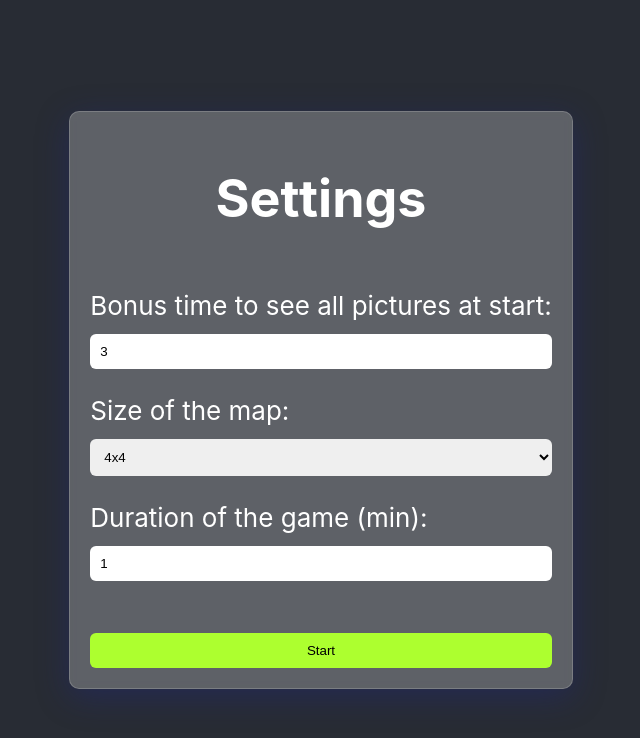
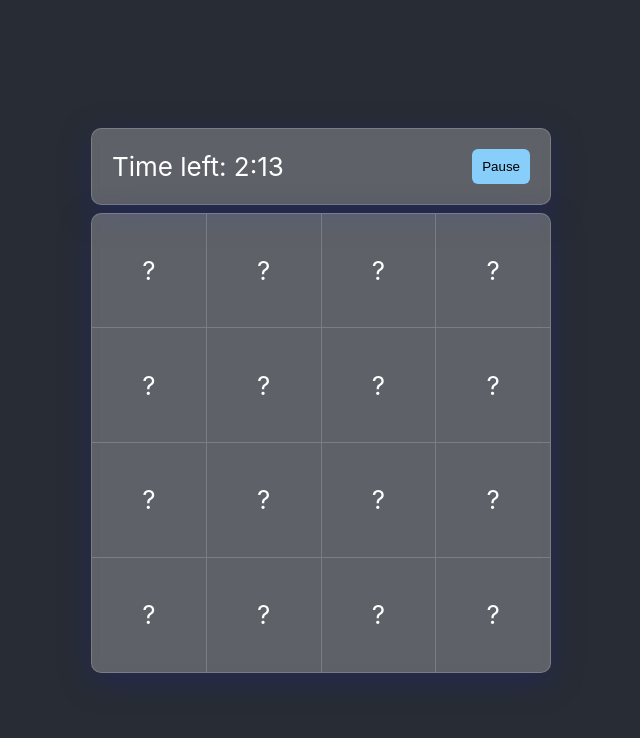
Before and after one commit to Matrosskin/find-the-pair--react, a React (Create React App) app: page / in a window 1280 px wide. Both pictures are taken after a click on the button "Start". Shown: the top 738 px of the page, without its empty margins (319-959 px from the left). Built offline with nearby package versions, Linux system fonts and the light colour scheme.

Commit message:
Added Board component.

```diff
--- a/src/App.scss
+++ b/src/App.scss
@@ -21,3 +21,24 @@
 .game-btn {
   cursor: pointer;
 }
+
+.green-btn {
+  background-color: greenyellow;
+}
+
+.blue-btn {
+  background-color: lightskyblue;
+}
+
+.card {
+  background: rgba( 255, 255, 255, 0.25 );
+  box-shadow: 0 8px 32px 0 rgba( 31, 38, 135, 0.37 );
+  backdrop-filter: blur( 4px );
+  -webkit-backdrop-filter: blur( 4px );
+  border-radius: 10px;
+  border: 1px solid rgba( 255, 255, 255, 0.18 );
+}
+
+.invisible {
+  display: none;
+}
--- a/src/App.tsx
+++ b/src/App.tsx
@@ -1,16 +1,51 @@
-import React from 'react';
+import React, { useState } from 'react';
 
 import './App.scss';
-import Settings from './components/settings.component';
+import Settings from './components/settings/settings.component';
+import { ISettings } from './reducers/settings.reducer';
+import Board from './components/board/board.component';
 
 function App() {
+  const [isSettingsVisible, setIsSettingsVisible] = useState(true);
+  const [isGamePaused, setIsGamePaused] = useState(false);
+  const [isBoardVisible, setIsBoardVisible] = useState(false);
+  const [currentGameSettings, setCurrentGameSettings] = useState<ISettings | null>(null);
+
+  const onStartGame = (settings: ISettings) => {
+    setCurrentGameSettings(settings);
+    setIsSettingsVisible(false);
+    setIsBoardVisible(true);
+    setIsGamePaused(false);
+  };
+
+  const onPauseGame = () => {
+    setIsGamePaused(true);
+    setIsSettingsVisible(true);
+  };
+
+  const onResumeGame = () => {
+    setIsSettingsVisible(false);
+    setIsGamePaused(false);
+  };
+
   return (
     <div className="ftpr-app">
-      <Settings
-        isGamePaused={false}
-        onStartGame={() => { console.error('Start btn click handler is not yet implemented'); }}
-        onResumeGame={() => { console.error('Resume btn click handler is not yet implemented'); }}
-      />
+      { isBoardVisible && currentGameSettings
+        && (
+          <Board
+            onPauseGame={onPauseGame}
+            settings={currentGameSettings}
+            isPaused={isGamePaused}
+          />
+        )}
+      { isSettingsVisible
+        && (
+          <Settings
+            isGamePaused={isGamePaused}
+            onStartGame={onStartGame}
+            onResumeGame={onResumeGame}
+          />
+        )}
     </div>
   );
 }
--- /dev/null
+++ b/src/components/board/board.component.scss
@@ -0,0 +1,43 @@
+.game-board:not(.invisible) {
+  display: flex;
+  flex-direction: column;
+  gap: 8px;
+  width: 100%;
+  padding-left: 20px;
+  padding-right: 20px;
+  box-sizing: border-box;
+  max-width: 500px;
+}
+
+.board-header {
+  padding: 20px;
+  display: flex;
+  flex-direction: row;
+  justify-content: space-between;
+  align-items: center;
+}
+
+.board-line {
+  display: flex;
+  flex-direction: row;
+  justify-content: space-between;
+  border-bottom: 1px solid rgba( 255, 255, 255, 0.18 );
+
+  &:last-of-type {
+    border-bottom: none;
+  }
+}
+
+.board-cell {
+  flex: 1 1 0;
+  aspect-ratio: 1;
+  display: flex;
+  justify-content: center;
+  align-items: center;
+  cursor: pointer;
+  border-right: 1px solid rgba( 255, 255, 255, 0.18 );
+
+  &:last-of-type {
+    border-right: none;
+  }
+}
--- /dev/null
+++ b/src/components/board/board.component.tsx
@@ -0,0 +1,48 @@
+import React, { useEffect, useState } from 'react';
+
+import './board.component.scss';
+import { ISettings } from '../../reducers/settings.reducer';
+
+const leftTime = '2:13';
+
+type BoardProps = {
+  onPauseGame: () => void,
+  settings: ISettings,
+  isPaused: boolean,
+};
+
+function Board({ onPauseGame, settings, isPaused }: BoardProps) {
+  const [boardMap, setBoardMap] = useState<any | null>(null);
+
+  useEffect(() => {
+    const size = settings.mapSize;
+    const amountOfCells = size * size;
+    const isEmptyCellRequired = !!(amountOfCells % 2);
+    const allCells = new Array(amountOfCells).fill(<div className="board-cell">?</div>);
+    if (isEmptyCellRequired) {
+      const indexOfEmptyCell = Math.trunc(amountOfCells / 2);
+      allCells[indexOfEmptyCell] = <div className="board-cell" />;
+    }
+    const boardCells = new Array(size).fill(null).map(
+      () => <div className="board-line">{allCells.splice(0, size)}</div>,
+    );
+    setBoardMap(boardCells);
+  }, [settings]);
+
+  return (
+    // TODO: I believe it would be better to left board at background while game paused,
+    // but I have not time at the moment to implement styles for such behavior.
+    <div className={`game-board ${isPaused ? 'invisible' : ''}`}>
+      <div className="board-header card">
+        {/* eslint-disable-next-line react/jsx-one-expression-per-line */}
+        <span>Time left: {leftTime}</span>
+        <button type="button" className="game-btn blue-btn" onClick={onPauseGame}>Pause</button>
+      </div>
+      <div className="board-body card">
+        {boardMap}
+      </div>
+    </div>
+  );
+}
+
+export default Board;
--- a/src/components/settings.component.scss
+++ /dev/null
@@ -1,34 +0,0 @@
-.settings-form {
-  display: flex;
-  flex-direction: column;
-  align-items: stretch;
-  gap: 1em;
-  background: rgba( 255, 255, 255, 0.25 );
-  box-shadow: 0 8px 32px 0 rgba( 31, 38, 135, 0.37 );
-  backdrop-filter: blur( 4px );
-  -webkit-backdrop-filter: blur( 4px );
-  border-radius: 10px;
-  border: 1px solid rgba( 255, 255, 255, 0.18 );
-  padding: 20px;
-  max-width: 500px;
-}
-
-.form-line {
-  display: flex;
-  flex-direction: column;
-  align-items: stretch;
-  gap: 0.5em;
-  width: 100%;
-
-  label {
-    text-align: left;
-  }
-}
-
-.start-btn {
-  background-color: greenyellow;
-}
-
-.resume-btn {
-  background-color: lightskyblue;
-}
--- /dev/null
+++ b/src/components/settings/settings.component.scss
@@ -0,0 +1,20 @@
+.settings-form {
+  display: flex;
+  flex-direction: column;
+  align-items: stretch;
+  gap: 1em;
+  padding: 20px;
+  max-width: 500px;
+}
+
+.form-line {
+  display: flex;
+  flex-direction: column;
+  align-items: stretch;
+  gap: 0.5em;
+  width: 100%;
+
+  label {
+    text-align: left;
+  }
+}
--- a/src/components/settings.component.tsx
+++ b/src/components/settings/settings.component.tsx
@@ -4,18 +4,18 @@ import { useSelector, useDispatch } from 'react-redux';
 import './settings.component.scss';
 import {
   ISettings, fetchSettings, saveSettings, setBonusTime, setDurationTime, setMapSize,
-} from '../reducers/settings.reducer';
+} from '../../reducers/settings.reducer';
 
 const availableSizes = [3, 4, 5, 6, 7, 8, 9];
 const getSizeLabel = (size: number) => `${size}x${size}`;
 
-type SettipgsProps = {
+type SettingsProps = {
   isGamePaused: boolean,
   onStartGame: (settings: ISettings) => void,
   onResumeGame: () => void,
 };
 
-function Settings({ isGamePaused, onStartGame, onResumeGame }: SettipgsProps) {
+function Settings({ isGamePaused, onStartGame, onResumeGame }: SettingsProps) {
   const settingsData = useSelector((store: { settings: ISettings }) => store.settings);
   const dispatch = useDispatch();
 
@@ -33,14 +33,14 @@ function Settings({ isGamePaused, onStartGame, onResumeGame }: SettipgsProps) {
   };
 
   return (
-    <div className="settings-form">
+    <div className="settings-form card">
       <h1>Settings</h1>
 
       <div className="form-line">
         {/* TODO: Need to find e reason why this rule triggers an error even if I used 'htmlFor' */}
         { /* eslint-disable-next-line jsx-a11y/label-has-associated-control */ }
         <label htmlFor="bonusTime">
-          Bonus time to see all pictures at start:
+          Time to see all pictures at start (sec):
         </label>
         <input
           type="number"
@@ -90,14 +90,14 @@ function Settings({ isGamePaused, onStartGame, onResumeGame }: SettipgsProps) {
       <div className="form-line divider" />
 
       <div className="form-line">
-        <button type="button" className="game-btn start-btn" onClick={onStartClick}>Start</button>
+        <button type="button" className="game-btn green-btn" onClick={onStartClick}>Start</button>
       </div>
 
       {
         isGamePaused
         && (
           <div className="form-line">
-            <button type="button" className="game-btn resume-btn" onClick={onResumeClick}>Resume</button>
+            <button type="button" className="game-btn blue-btn" onClick={onResumeClick}>Resume</button>
           </div>
         )
       }
```
Also changed, not shown: 11 other files (tests, documents, lock files or other folders).
